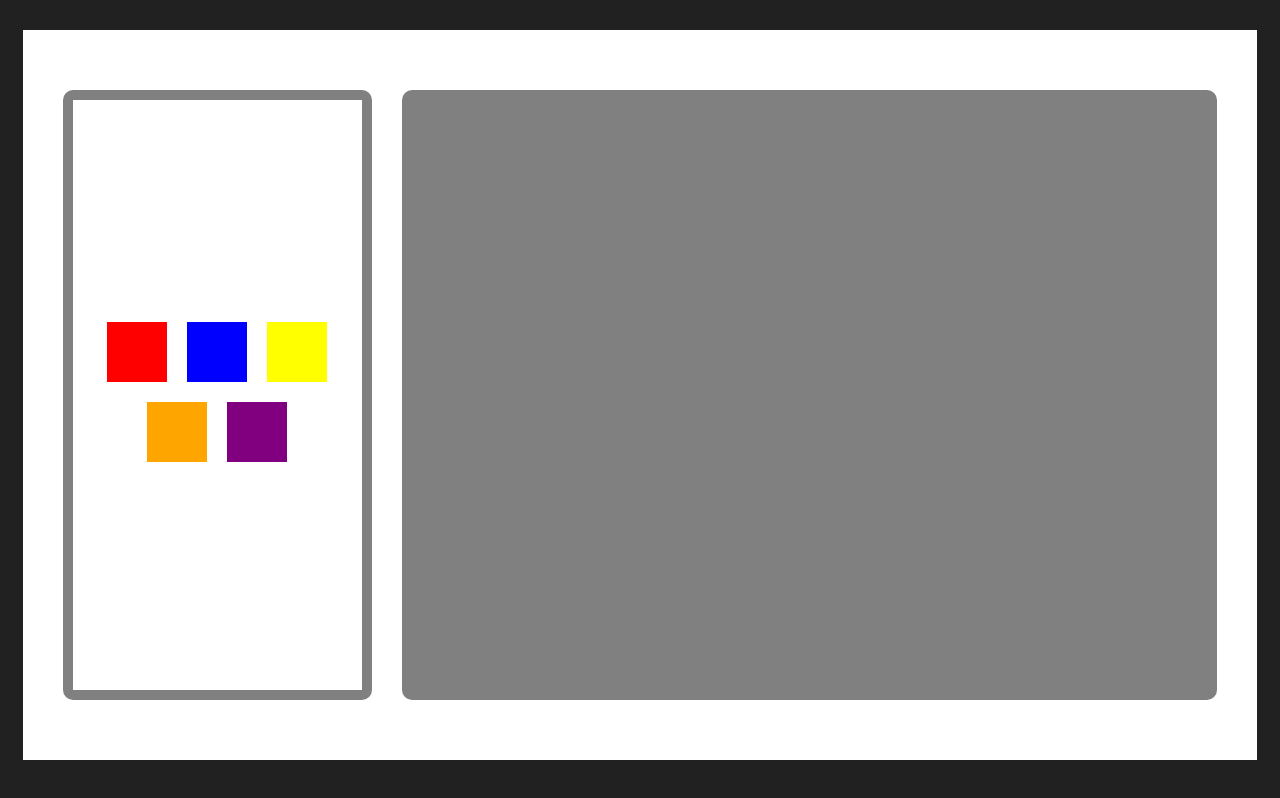
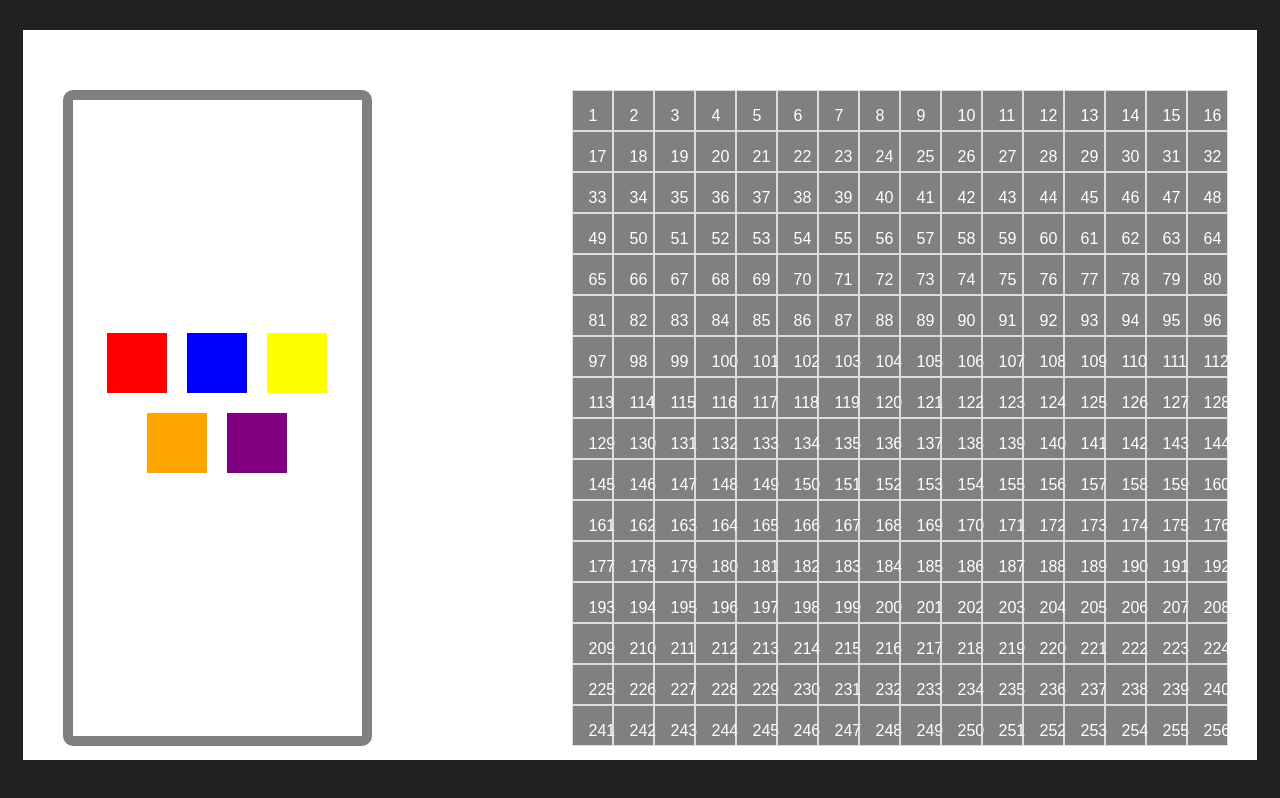
Before and after one commit to TheBenster/Etch-a-sketch, a plain HTML site: page index.html in a window 1280 px wide. Drawn offline with Linux system fonts and the light colour scheme.

Commit message:
Create grid, next work on event listeners

```diff
--- a/index.html
+++ b/index.html
@@ -13,11 +13,11 @@
         <div class="color">
             <div class="color-chooser">
                 <div class="paint">
-                    <div class="red" style="background-color: red; width:60px; height:60px;"></div>
-                    <div class="blue" style="background-color: blue; width:60px; height:60px;"></div>
-                    <div class="yellow" style="background-color: yellow; width: 60px; height: 60px;";></div>
-                    <div class="orange" style="background-color: orange; width: 60px; height: 60px;"></div>
-                    <div class="purple" style="background-color: purple; width: 60px; height: 60px;"></div>
+                    <div class="red" id='color' style="background-color: red; width:60px; height:60px;"></div>
+                    <div class="blue" id='color' style="background-color: blue; width:60px; height:60px;"></div>
+                    <div class="yellow" id='color' style="background-color: yellow; width: 60px; height: 60px;";></div>
+                    <div class="orange" id='color' style="background-color: orange; width: 60px; height: 60px;"></div>
+                    <div class="purple" id='color' style="background-color: purple; width: 60px; height: 60px;"></div>
             </div>
             </div></div>
         <div class="drawing" id="grid">
--- a/script.js
+++ b/script.js
@@ -1,11 +1,18 @@
-let container = document.querySelector('#grid')
+let container = document.querySelector('#grid');
+let default_color = '#212121';
 
-let draw = document.createElement('div')
 
-draw.style = 'background-color: red; height:50px; width:50px;'
 
-let amount = 50;
+function makeRows(rows, cols) {
+  container.style.setProperty('--grid-rows', rows);
+  container.style.setProperty('--grid-cols', cols);
+  for (c = 0; c < (rows * cols); c++) {
+    let cell = document.createElement("div");
+    cell.style = 'height:7px; width:7px; gap:0'
+    cell.innerText = (c + 1);
+    container.appendChild(cell).className = "grid-item";
+  };
+};
+let gridItem = document.querySelector('.grid-item')
 
-for(let i = 1; i> amount; i++){
-    container.appendChild(draw)
-}
+makeRows(16, 16);
--- a/style.css
+++ b/style.css
@@ -11,7 +11,8 @@ body{
     margin-left: 15px;
     margin-right: 15px;
     height: 730px;
-    gap:30px;
+    gap:200px;
+    flex-wrap: wrap;
 }
 .color{
     background-color: grey;
@@ -25,7 +26,7 @@ body{
     margin-top:10px;
     margin-bottom:10px;
     background-color: white;
-    height:590px;
+    height:97%;
     margin-left:10px;
     margin-right: 10px;
     display:flex;
@@ -33,12 +34,18 @@ body{
 
 }
 .drawing{
-    flex: 1;
     background-color: grey;
-    margin-right: 40px;
     margin-top: 60px;
     margin-bottom: 60px;
-    border-radius:10px;
+    display:grid;
+    grid-gap: 0rem;
+    grid-template-rows: repeat(var(--grid-rows), .1fr);
+    grid-template-columns: repeat(var(--grid-cols), .5fr);
+}
+.grid-item{
+    padding:1rem;
+    border: 1px solid #ddd;
+    text-align: center;
 }
 
 .paint{
```
